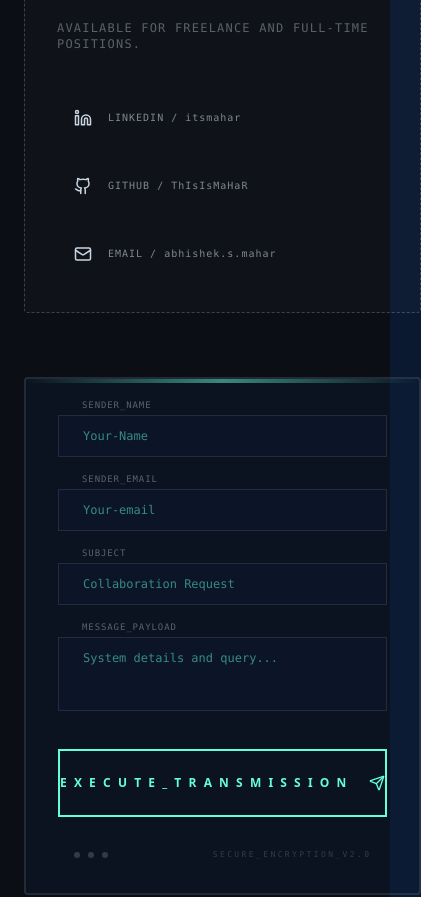
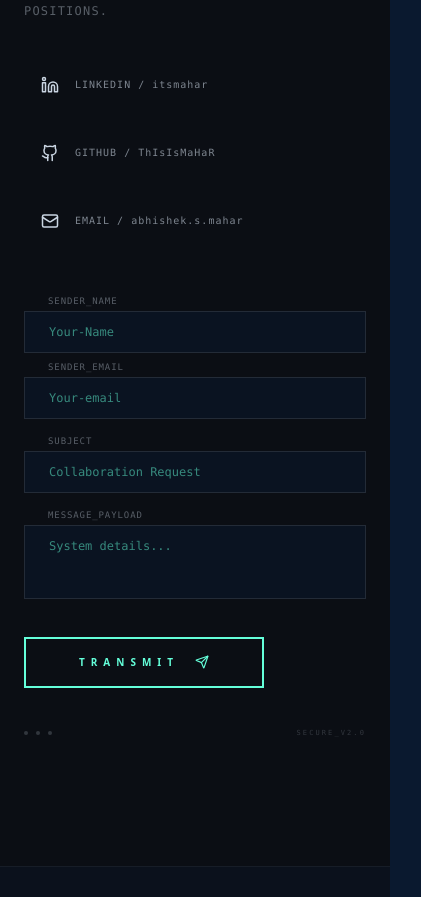
Before and after one commit to ThIsIsMaHaR/MyPortfolio, a React (Vite) app: page / in a window 390 px wide. Shown: the part 6180-7077 px from the top of the page, 421 px wide, since content can reach past the window. Built offline with nearby package versions, Linux system fonts and the light colour scheme.

Commit message:
Your description of the change

```diff
--- a/src/App.jsx
+++ b/src/App.jsx
@@ -19,7 +19,7 @@ import {
   Zap
 } from 'lucide-react';
 
-// --- DATA ---
+// --- DATA (UNCHANGED) ---
 const TITLES = ["SOFTWARE DEVELOPER", "WEB DEVELOPER", "MERN STACK", "CLOUD ENTHUSIAST"];
 
 const TIMELINE = [
@@ -75,7 +75,7 @@ const Navbar = ({ isDark, setIsDark }) => (
       <a href="#projects" className={`transition shrink-0 ${isDark ? 'hover:text-[#64ffda]' : 'hover:text-blue-600'}`}>PROJECTS</a>
       <a href="#contact" className={`transition shrink-0 ${isDark ? 'hover:text-[#64ffda]' : 'hover:text-blue-600'}`}>CONTACT</a>
       <motion.button onClick={() => setIsDark(!isDark)} className={`relative w-10 lg:w-12 h-5 lg:h-6 rounded-full p-1 flex items-center transition-colors shrink-0 ${isDark ? 'bg-slate-700' : 'bg-slate-200'}`}>
-        <motion.div layout className={`w-3 lg:w-4 h-3 lg:h-4 rounded-full flex items-center justify-center ${isDark ? 'bg-[#64ffda]' : 'bg-[#0a192f]'}`} animate={{ x: isDark ? 20 : 0 }}>
+        <motion.div layout className={`w-3 lg:w-4 h-3 lg:h-4 rounded-full flex items-center justify-center ${isDark ? 'bg-[#64ffda]' : 'bg-[#0a192f]'}`} animate={{ x: isDark ? 24 : 0 }}>
           {isDark ? <Moon size={8} className="text-[#0a192f]" /> : <Sun size={8} className="text-white" />}
         </motion.div>
       </motion.button>
@@ -111,7 +111,6 @@ const App = () => {
     heading: isDark ? 'text-white' : 'text-[#0a192f]',
     card: isDark ? 'bg-[#112240]' : 'bg-white',
     border: isDark ? 'border-white/10' : 'border-black/10',
-    // SLIMMER BOXES: Adjusted padding to py-3 from py-5
     input: isDark ? 'bg-[#0a192f]/50 border-white/10 text-[#64ffda] focus:border-[#64ffda] focus:bg-[#0a192f] px-6 py-3' : 'bg-slate-50 border-black/10 text-[#0a192f] focus:border-blue-600 focus:bg-white px-6 py-3'
   };
 
@@ -242,18 +241,16 @@ const App = () => {
           </div>
         </section>
 
-        {/* 06. CONTACT TERMINAL */}
+        {/* 06. CONTACT MODULE - FIXED SLIM WIDTHS */}
         <section id="contact" className="py-32 text-left">
           <div className={`flex items-center gap-4 mb-20 uppercase tracking-[0.4em] text-lg md:text-xl font-mono ${isDark ? 'text-[#64ffda]' : 'text-[#0a192f]'}`}>
             <span className={`${themeClasses.heading} font-black border-b-2 ${isDark ? 'border-[#64ffda]' : 'border-[#0a192f]'}`}>06.</span> MY_CONTACT
           </div>
 
           <div className="grid lg:grid-cols-5 gap-16 items-start">
-            <div className="lg:col-span-2 space-y-12">
-              <div className="relative p-8 border border-dashed border-white/20 bg-white/2 rounded-sm">
-                <div className="absolute -top-3 -left-3 p-2 bg-[#0b0e14] border border-white/10">
-                  <Terminal size={16} className={isDark ? 'text-[#64ffda]' : 'text-blue-600'} />
-                </div>
+            {/* Left Column: Social HUD (Slimmed down with max-width) */}
+            <div className="lg:col-span-2 space-y-12 max-w-xs">
+              <div className="relative">
                 <h3 className={`${themeClasses.heading} text-4xl font-black tracking-tighter mb-6`}>INITIATE <br/> CONNECTION.</h3>
                 <p className="font-mono text-xs tracking-widest opacity-40 uppercase mb-10">Available for freelance and full-time positions.</p>
 
@@ -264,7 +261,7 @@ const App = () => {
                     { icon: Mail, url: "mailto:abhishek.s.mahar@gmail.com", text: "EMAIL / abhishek.s.mahar" }
                   ].map((social, i) => (
                     <a key={i} href={social.url} target="_blank" rel="noreferrer"
-                      className={`flex items-center gap-4 p-4 border border-transparent hover:border-white/10 hover:bg-white/2 transition-all group`}>
+                      className={`flex items-center gap-4 p-4 border border-transparent hover:border-white/10 hover:bg-white/5 transition-all group rounded-sm`}>
                       <social.icon size={18} className={isDark ? 'group-hover:text-[#64ffda]' : 'group-hover:text-blue-600'} />
                       <span className="font-mono text-[10px] tracking-widest opacity-60 group-hover:opacity-100 transition-opacity">{social.text}</span>
                     </a>
@@ -273,46 +270,43 @@ const App = () => {
               </div>
             </div>
 
+            {/* Right Column: Message Box (Slimmed down with max-width) */}
             <div className="lg:col-span-3">
-              <div className={`relative ${isDark ? 'bg-[#112240]/30 border-white/10' : 'bg-white border-black/10'} border-2 rounded-sm overflow-hidden`}>
-                <div className="h-1 w-full bg-linear-to-r from-transparent via-[#64ffda] to-transparent opacity-50"></div>
-
-                {/* Form padding reduced for a nicer fit */}
-                <form ref={form} onSubmit={sendEmail} className="p-8 md:p-12 space-y-8">
-                  <div className="grid md:grid-cols-2 gap-8">
+              <div className="relative max-w-md">
+                <form ref={form} onSubmit={sendEmail} className="space-y-8">
+                  <div className="grid md:grid-cols-2 gap-6">
                     <div className="relative group">
-                      <label className="absolute -top-4 left-4 px-2 bg-inherit font-mono text-[9px] tracking-widest opacity-40 uppercase">Sender_Name</label>
+                      <label className="absolute -top-4 left-4 px-2 bg-[#0b0e14] font-mono text-[9px] tracking-widest opacity-40 uppercase">Sender_Name</label>
                       <input type="text" name="user_name" required placeholder="Your-Name" className={`w-full font-mono text-xs border rounded-none outline-none transition-all ${themeClasses.input}`} />
                     </div>
                     <div className="relative group">
-                      <label className="absolute -top-4 left-4 px-2 bg-inherit font-mono text-[9px] tracking-widest opacity-40 uppercase">Sender_Email</label>
+                      <label className="absolute -top-4 left-4 px-2 bg-[#0b0e14] font-mono text-[9px] tracking-widest opacity-40 uppercase">Sender_Email</label>
                       <input type="email" name="user_email" required placeholder="Your-email" className={`w-full font-mono text-xs border rounded-none outline-none transition-all ${themeClasses.input}`} />
                     </div>
                   </div>
 
                   <div className="relative group">
-                    <label className="absolute -top-4 left-4 px-2 bg-inherit font-mono text-[9px] tracking-widest opacity-40 uppercase">Subject</label>
+                    <label className="absolute -top-4 left-4 px-2 bg-[#0b0e14] font-mono text-[9px] tracking-widest opacity-40 uppercase">Subject</label>
                     <input type="text" name="subject" required placeholder="Collaboration Request" className={`w-full font-mono text-xs border rounded-none outline-none transition-all ${themeClasses.input}`} />
                   </div>
 
                   <div className="relative group">
-                    <label className="absolute -top-4 left-4 px-2 bg-inherit font-mono text-[9px] tracking-widest opacity-40 uppercase">Message_Payload</label>
-                    {/* REDUCED rows to 3 for a small message box */}
-                    <textarea name="message" required rows="3" placeholder="System details and query..." className={`w-full font-mono text-xs border rounded-none outline-none transition-all resize-none ${themeClasses.input}`}></textarea>
+                    <label className="absolute -top-4 left-4 px-2 bg-[#0b0e14] font-mono text-[9px] tracking-widest opacity-40 uppercase">Message_Payload</label>
+                    <textarea name="message" required rows="3" placeholder="System details..." className={`w-full font-mono text-xs border rounded-none outline-none transition-all resize-none ${themeClasses.input}`}></textarea>
                   </div>
 
-                  <button type="submit" className={`w-full flex items-center justify-center gap-4 py-6 border-2 font-black transition-all uppercase text-xs tracking-[0.6em] group ${isDark ? 'border-[#64ffda] text-[#64ffda] hover:bg-[#64ffda] hover:text-[#0b0e14]' : 'border-black text-black hover:bg-black hover:text-white'}`}>
-                    EXECUTE_TRANSMISSION <Send size={16} className="group-hover:translate-x-1 group-hover:-translate-y-1 transition-transform" />
+                  <button type="submit" className={`w-full max-w-[240px] flex items-center justify-center gap-4 py-4 border-2 font-black transition-all uppercase text-[10px] tracking-[0.6em] group ${isDark ? 'border-[#64ffda] text-[#64ffda] hover:bg-[#64ffda] hover:text-[#0b0e14]' : 'border-black text-black hover:bg-black hover:text-white'}`}>
+                    TRANSMIT <Send size={14} className="group-hover:translate-x-1 group-hover:-translate-y-1 transition-transform" />
                   </button>
                 </form>
 
-                <div className="px-12 pb-8 flex justify-between items-center opacity-20">
+                <div className="flex justify-between items-center opacity-20 mt-10 max-w-md">
                   <div className="flex gap-2">
-                    <div className="w-1.5 h-1.5 bg-current rounded-full"></div>
-                    <div className="w-1.5 h-1.5 bg-current rounded-full"></div>
-                    <div className="w-1.5 h-1.5 bg-current rounded-full"></div>
+                    <div className="w-1 h-1 bg-current rounded-full"></div>
+                    <div className="w-1 h-1 bg-current rounded-full"></div>
+                    <div className="w-1 h-1 bg-current rounded-full"></div>
                   </div>
-                  <div className="font-mono text-[8px] tracking-[0.3em]">SECURE_ENCRYPTION_V2.0</div>
+                  <div className="font-mono text-[7px] tracking-[0.3em]">SECURE_V2.0</div>
                 </div>
               </div>
             </div>
```
